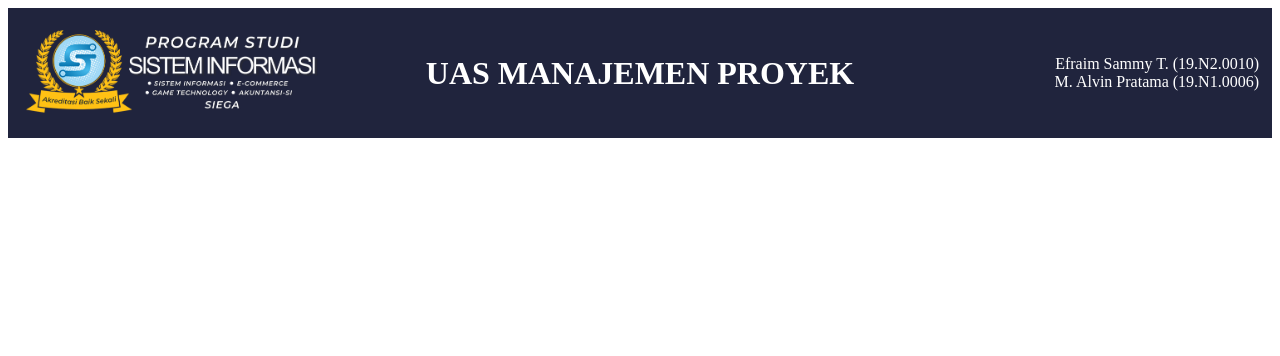
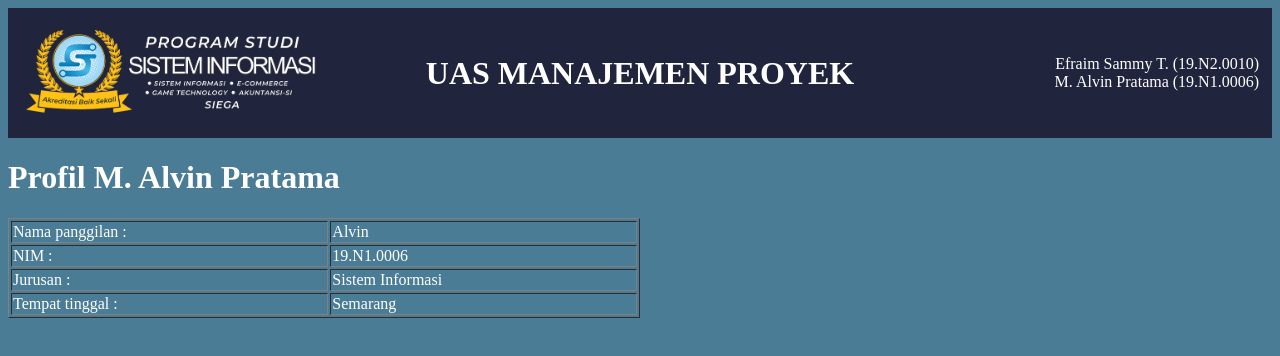
Before and after one commit to Efra-EMX/uas-manpro, a plain HTML site: page index.html in a window 1280 px wide. Drawn offline with Linux system fonts and the light colour scheme.

Commit message:
melakukan perubahan pada index.html

```diff
--- a/index.html
+++ b/index.html
@@ -5,7 +5,7 @@
 		<meta name="viewport" content="width=device-width, initial-scale=1">
 		<title>UAS Manajemen Proyek</title>
 	</head>
-	<body>
+	<body style="background-color: #4a7c96; color:white;">
 		<div>
 			<table width="100%" bgcolor="#20243d" style="color:white; padding: 10px;">
 				<tr>
@@ -24,7 +24,41 @@
 		</div>
 
 		<div>
-
+			<table width="50%" border="1">
+				<h1>Profil M. Alvin Pratama</h1>
+				<tr>
+					<td>
+						Nama panggilan :
+					</td>
+					<td>
+						Alvin
+					</td>
+				</tr>
+				<tr>
+					<td>
+						NIM :
+					</td>
+					<td>
+						19.N1.0006
+					</td>
+				</tr>
+				<tr>
+					<td>
+						Jurusan :
+					</td>
+					<td>
+						Sistem Informasi
+					</td>
+				<tr>
+					<td>
+						Tempat tinggal :
+					</td>
+					<td>
+						Semarang
+					</td>
+				</tr>
+				</tr>
+			</table>
 		</div>
 	</body>
 </html>
```
